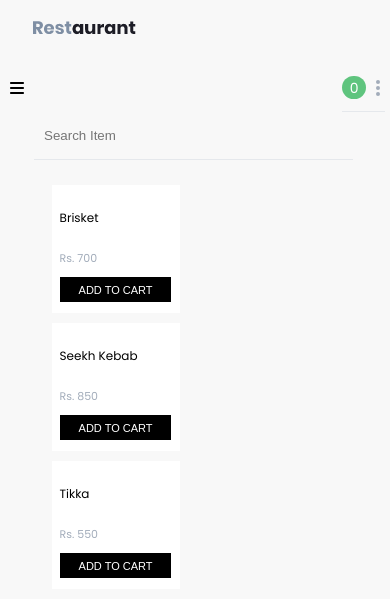
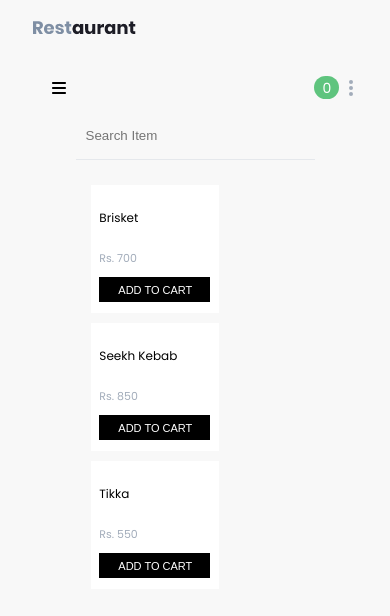
Before and after one commit to amnajah99/Restaurant, a React (Create React App) app: page / in a window 390 px wide. Shown: the top 616 px of the page. Built offline with nearby package versions, Linux system fonts and the light colour scheme; the HTML template or start-up script is replaced by a standard one.

Commit message:
changes to responsiveness

```diff
--- a/src/App.css
+++ b/src/App.css
@@ -8,7 +8,26 @@
   justify-content: space-between;
 }
 
-/* @media screen and (max-width: 600px) {
+@media screen and (max-width: 600px) {
   .app-main {
+    justify-content: center;
+    flex: 60px 0 0;
+    gap: 0;
   }
-} */
+}
+
+/* * {
+  box-sizing: border-box;
+}
+.col-1 {width: 8.33%;}
+.col-2 {width: 16.66%;}
+.col-3 {width: 25%;}
+.col-4 {width: 33.33%;}
+.col-5 {width: 41.66%;}
+.col-6 {width: 50%;}
+.col-7 {width: 58.33%;}
+.col-8 {width: 66.66%;}
+.col-9 {width: 75%;}
+.col-10 {width: 83.33%;}
+.col-11 {width: 91.66%;}
+.col-12 {width: 100%;} */
--- a/src/Components/Cart.css
+++ b/src/Components/Cart.css
@@ -28,6 +28,9 @@
 }
 .cart-head-num {
     font-size: 16px;
+}
+.cart-head-icon{
+    display: none;
 }
 .cart-head-img {
     vertical-align: bottom;
@@ -83,25 +86,38 @@
     height: 48px;
     width: 45%;
 }
+#close-cart-div {
+    color: black;
+    padding-left: 10px;
+    font-size: 23px;
+    display: none;
+}
 
 @media screen and (max-width: 600px) {
+    .cart-head {
+        border: 0;
+    }
     .cart-head-title {
         display: none;
     }
     .cart-head-icon {
-        /* padding-right: 10px; */
+        display: block;
     }
     .cart-head-num {
         display: none;
     }
-    .cart-items {
+    .cart {
+        width: 10%;
+    }
+    .cart-responsive {
         display: none;
-    }
-    .cart-total {
-        display: none;
-    }
-    .cart {
-        width: 16%;
+        height: 90vh;
+        position: fixed;
+        top: 70px;
+        right: 0;
+        width: 90%;
+        z-index: 999;
+        background-color: #e5e8ec;
     }
 }
 
--- a/src/Components/Cart.js
+++ b/src/Components/Cart.js
@@ -3,9 +3,25 @@ import icon from '../images/cart-icon.svg';
 import './Cart.css';
 import { useState } from 'react';
 
+import { FontAwesomeIcon } from '@fortawesome/react-fontawesome';
+import { faXmark } from '@fortawesome/free-solid-svg-icons';
+
 const Cart = ({ cartItemsArr, removeFromCart }) => {
 
     const [grandTotal, setGrandTotal] = useState(0);
+
+    const onCancel = () => {
+        // cartItemsArr = []
+        // for(var i; i < cartItemsArr ;i++) {
+        //     removeFromCart(cartItemsArr[i].itemCode)
+        // }
+        // cartItemsArr.map((item) => {
+        //     removeFromCart(item.itemCode)
+        // })
+        // cartItemsArr.forEach(item => {
+        //     removeFromCart(item.itemCode)
+        // });
+    }
 
     const getGrandTotal = (total) => {
         setGrandTotal(grandTotal + total)
@@ -16,19 +32,13 @@ const Cart = ({ cartItemsArr, removeFromCart }) => {
     })
 
     const mobileCart = () => {
-        var items = document.getElementById('cart-items-mob');
-        if (items.style.display == "none") {
-            document.getElementById('cart-total-mob').style.display = "block";
-            document.getElementById('cart').style.width = "100%";
-            document.getElementById('cart-head-title').style.display = "inline";
-            items.style.display = "inline";
+        document.getElementById('cart-responsive').style.display = "inline";
+        document.getElementById('close-cart-div').style.display = "block"
     }
-        else {
-            document.getElementById('cart-total-mob').style.display = "none";
-            document.getElementById('cart').style.width = "10%";
-            document.getElementById('cart-head-title').style.display = "none";
-            items.style.display = "none";
-        }
+
+    const closeCart = () => {
+        document.getElementById('cart-responsive').style.display="none"
+        document.getElementById('close-cart-div').style.display = "none"
     }
 
     return (
@@ -43,6 +53,14 @@ const Cart = ({ cartItemsArr, removeFromCart }) => {
                     <span className='cart-head-icon' onClick={mobileCart}><img className='cart-head-img' src={icon} /></span>
                 </div>
             </div>
+            <div id='cart-responsive' className='cart-responsive'>
+                <span id='close-cart-div'>
+                    <FontAwesomeIcon
+                        id='close-cart'
+                        icon={faXmark}
+                        onClick={closeCart}
+                    />
+                </span>
                 <div id='cart-items-mob' className='cart-items'>
                     {mapCart}
                 </div>
@@ -53,8 +71,9 @@ const Cart = ({ cartItemsArr, removeFromCart }) => {
                         <div className='grand-total-price'>Rs.{grandTotal}</div>
                     </div>
                     <div className='cart-total-btns'>
-                    <button className='cancel-btn'>Cancel</button>
+                        <button className='cancel-btn' onClick={onCancel}>Cancel</button>
                         <button className='proceed-btn'>Proceed</button>
+                    </div>
                 </div>
             </div>
         </div>
--- a/src/Components/Menu.css
+++ b/src/Components/Menu.css
@@ -3,7 +3,7 @@
     border-right: 1px solid #e5e8ec;
 }
 .search-bar {
-    width: 99%;
+    width: 94%;
 }
 .search-bar-input {
     width: 100%;
@@ -23,8 +23,9 @@
 
 @media screen and (max-width: 600px) {
     .menu {
-        width: 90%;
+        width: 60%;
         border: 0;
         margin-top: 48px;
+        height: 100vh;
     }
 }
```
Lines whose indentation alone changed are shown as unchanged.
